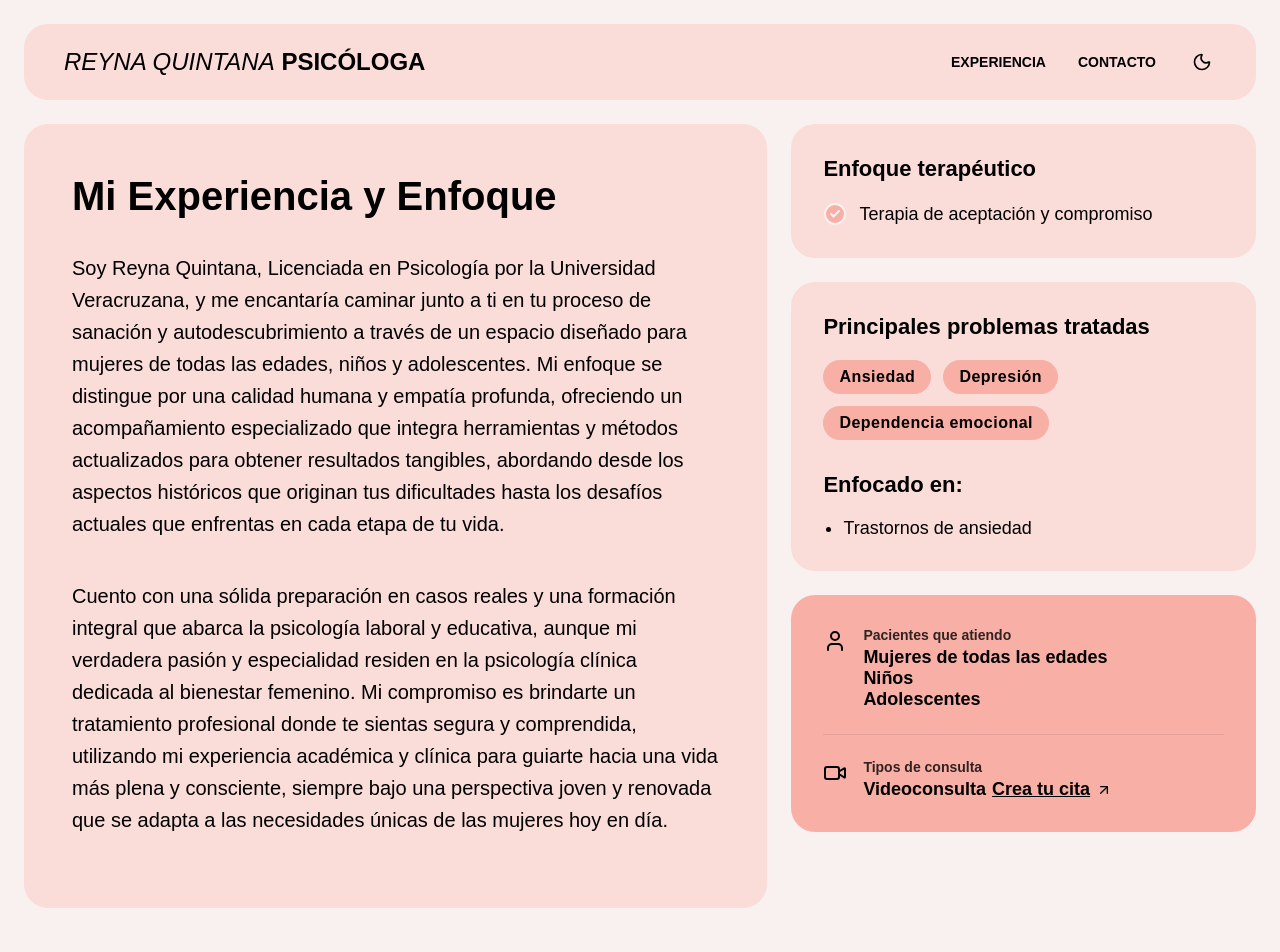
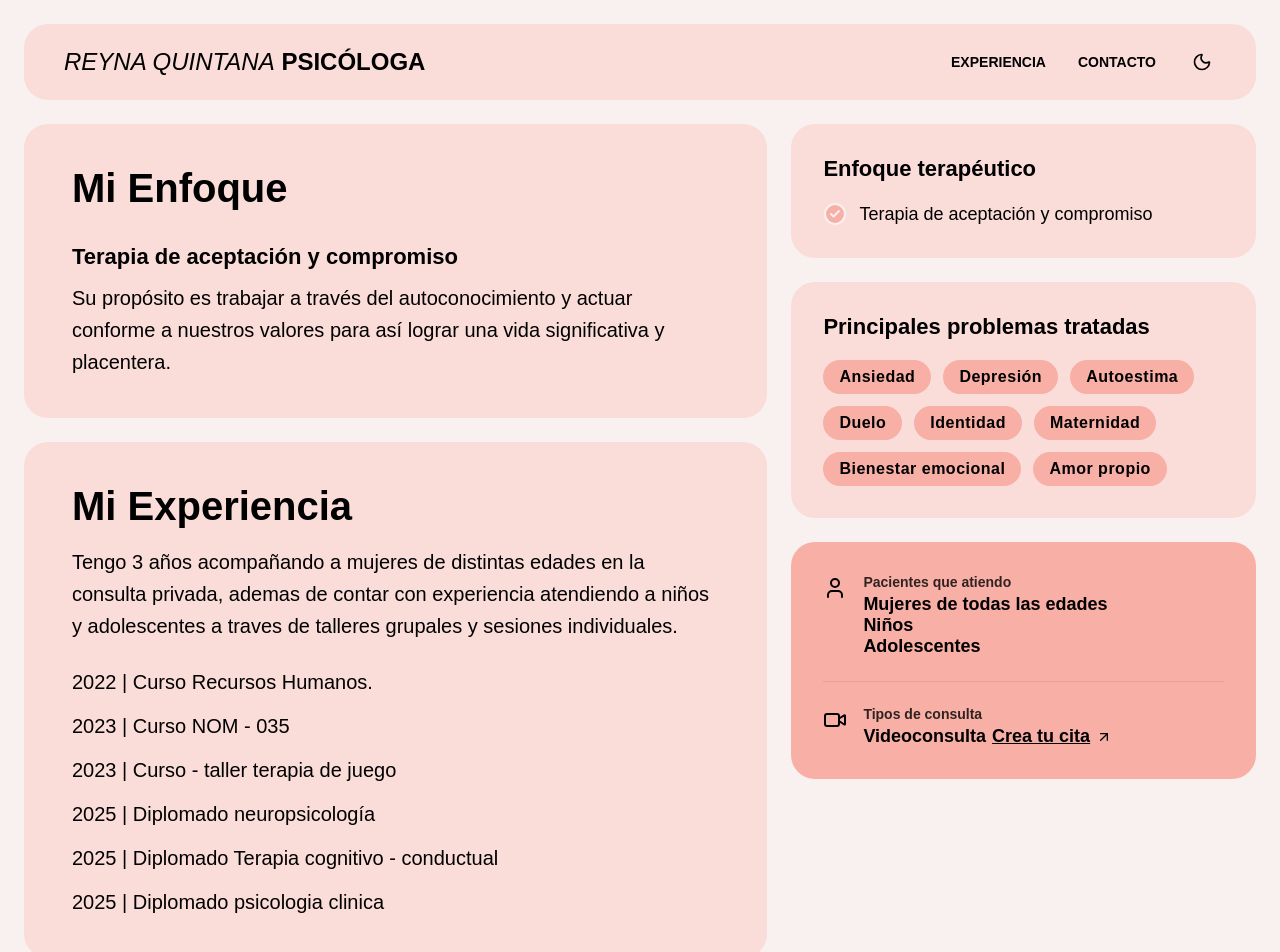
Before and after one commit to dev-softwaresystems/psicologaItzel, a React (Vite) app: page /experiencia in a window 1280 px wide. Shown: the top 952 px of the page. Built offline with nearby package versions, Linux system fonts and the light colour scheme; a web font is replaced by a local one.

Commit message:
cambio en contenido de experiencia

```diff
--- a/src/pages/Experiencia.css
+++ b/src/pages/Experiencia.css
@@ -12,16 +12,28 @@
   }
 }
 
+.exp-main-col {
+  display: flex;
+  flex-direction: column;
+  gap: var(--gap);
+}
+
 .exp-main-card {
-  padding: 48px;
+  padding: 40px 48px;
   justify-content: flex-start;
-  animation-delay: 0.1s;
 }
 
 .exp-title {
   font-size: 40px;
   font-weight: 600;
   margin-bottom: 32px;
+  line-height: 1.2;
+}
+
+.exp-subtitle {
+  font-size: 24px;
+  font-weight: 600;
+  margin-bottom: 16px;
   line-height: 1.2;
 }
 
--- a/src/pages/Experiencia.tsx
+++ b/src/pages/Experiencia.tsx
@@ -82,14 +82,38 @@ const Experiencia = () => {
       {/* Main Experiencia Content */}
       <main className="experiencia-grid">
         {/* Left Column: Intro */}
-        <div className="card exp-main-card">
-          <h1 className="exp-title">Mi Experiencia y Enfoque</h1>
-          <p className="exp-text">
-            Soy Reyna Quintana, Licenciada en Psicología por la Universidad Veracruzana, y me encantaría caminar junto a ti en tu proceso de sanación y autodescubrimiento a través de un espacio diseñado para mujeres de todas las edades, niños y adolescentes. Mi enfoque se distingue por una calidad humana y empatía profunda, ofreciendo un acompañamiento especializado que integra herramientas y métodos actualizados para obtener resultados tangibles, abordando desde los aspectos históricos que originan tus dificultades hasta los desafíos actuales que enfrentas en cada etapa de tu vida.
-          </p>
-          <p className="exp-text mt-4">
-            Cuento con una sólida preparación en casos reales y una formación integral que abarca la psicología laboral y educativa, aunque mi verdadera pasión y especialidad residen en la psicología clínica dedicada al bienestar femenino. Mi compromiso es brindarte un tratamiento profesional donde te sientas segura y comprendida, utilizando mi experiencia académica y clínica para guiarte hacia una vida más plena y consciente, siempre bajo una perspectiva joven y renovada que se adapta a las necesidades únicas de las mujeres hoy en día.
-          </p>
+        <div className="exp-main-col">
+          {/* Card 1: Mi Enfoque */}
+          <div className="card exp-main-card" style={{ animationDelay: '0.1s' }}>
+            <h1 className="exp-title">Mi Enfoque</h1>
+            <h2 className="exp-subtitle" style={{ fontSize: '22px', fontWeight: '600', marginBottom: '12px' }}>Terapia de aceptación y compromiso</h2>
+            <p className="exp-text" style={{ marginBottom: 0 }}>
+              Su propósito es trabajar a través del autoconocimiento y actuar conforme a nuestros valores para así lograr una vida significativa y placentera.
+            </p>
+          </div>
+
+          {/* Card 2: Mi Experiencia */}
+          <div className="card exp-main-card" style={{ animationDelay: '0.2s' }}>
+            <h1 className="exp-title" style={{ marginBottom: '16px' }}>Mi Experiencia</h1>
+            <p className="exp-text">
+              Tengo 3 años acompañando a mujeres de distintas edades en la consulta privada, ademas de contar con experiencia atendiendo a niños y adolescentes a traves de talleres grupales y sesiones individuales.
+            </p>
+
+            <ul style={{ listStyle: 'none', padding: 0, margin: 0, display: 'flex', flexDirection: 'column', gap: '12px' }}>
+              {[
+                "2022 | Curso Recursos Humanos.",
+                "2023 | Curso NOM - 035",
+                "2023 | Curso - taller terapia de juego",
+                "2025 | Diplomado neuropsicología",
+                "2025 | Diplomado Terapia cognitivo - conductual",
+                "2025 | Diplomado psicologia clinica"
+              ].map((curso, index) => (
+                <li key={index}>
+                  <p className="exp-text" style={{ marginBottom: 0 }}>{curso}</p>
+                </li>
+              ))}
+            </ul>
+          </div>
         </div>
 
         {/* Right Column: Key Details */}
@@ -109,13 +133,13 @@ const Experiencia = () => {
             <div className="tags-container">
               <span className="pill-tag">Ansiedad</span>
               <span className="pill-tag">Depresión</span>
-              <span className="pill-tag">Dependencia emocional</span>
-            </div>
-
-            <h3 className="mt-6">Enfocado en:</h3>
-            <ul className="exp-bullet-list">
-              <li>Trastornos de ansiedad</li>
-            </ul>
+              <span className="pill-tag">Autoestima</span>
+              <span className="pill-tag">Duelo</span>
+              <span className="pill-tag">Identidad</span>
+              <span className="pill-tag">Maternidad</span>
+              <span className="pill-tag">Bienestar emocional</span>
+              <span className="pill-tag">Amor propio</span>
+             </div>
           </div>
 
           {/* Consultation Types */}
--- a/src/pages/PsicologaLanding.tsx
+++ b/src/pages/PsicologaLanding.tsx
@@ -38,13 +38,15 @@ const PsicologaLanding: React.FC = () => {
   };
 
   const services = [
-    { name: 'Consulta en línea', price: '$600' },
-    { name: 'Terapia para adultos', price: '$599 - $600' },
-    { name: 'Consulta de primera vez', price: '$600' },
-    { name: 'Manejo de duelo', price: '$599 - $600' },
-    { name: 'Orientación vocacional', price: '$599 - $600' },
-    { name: 'Terapia cognitivo-conductual (TCC)', price: '$599' },
-    { name: 'Terapia breve', price: '$599 - $600' },
+    { name: 'Consulta en línea'},
+    { name: 'Terapia para adultos'},
+    { name: 'Consulta de primera vez'},
+    { name: 'Manejo de duelo'},
+    { name: 'Orientación vocacional'},
+    { name: 'Evaluación psicológica'},
+    { name: 'Terapia de pareja '},
+    { name: 'Talleres y charlas'},
+    { name: 'NOM - 035'},
   ];
 
   return (
@@ -178,7 +180,6 @@ const PsicologaLanding: React.FC = () => {
                     <div className="service-item" key={idx}>
                       <div className="service-details">
                         <p className="service-title">{svc.name}</p>
-                        <p className="service-price">{svc.price} <a href="#" className="service-sublink">Detalles</a></p>
                       </div>
                       <a href="https://api.whatsapp.com/message/7WDSYHZ3HKOZB1?autoload=1&app_absent=0" target="_blank" rel="noreferrer" className="agendar-btn">
                         Agendar cita
```
